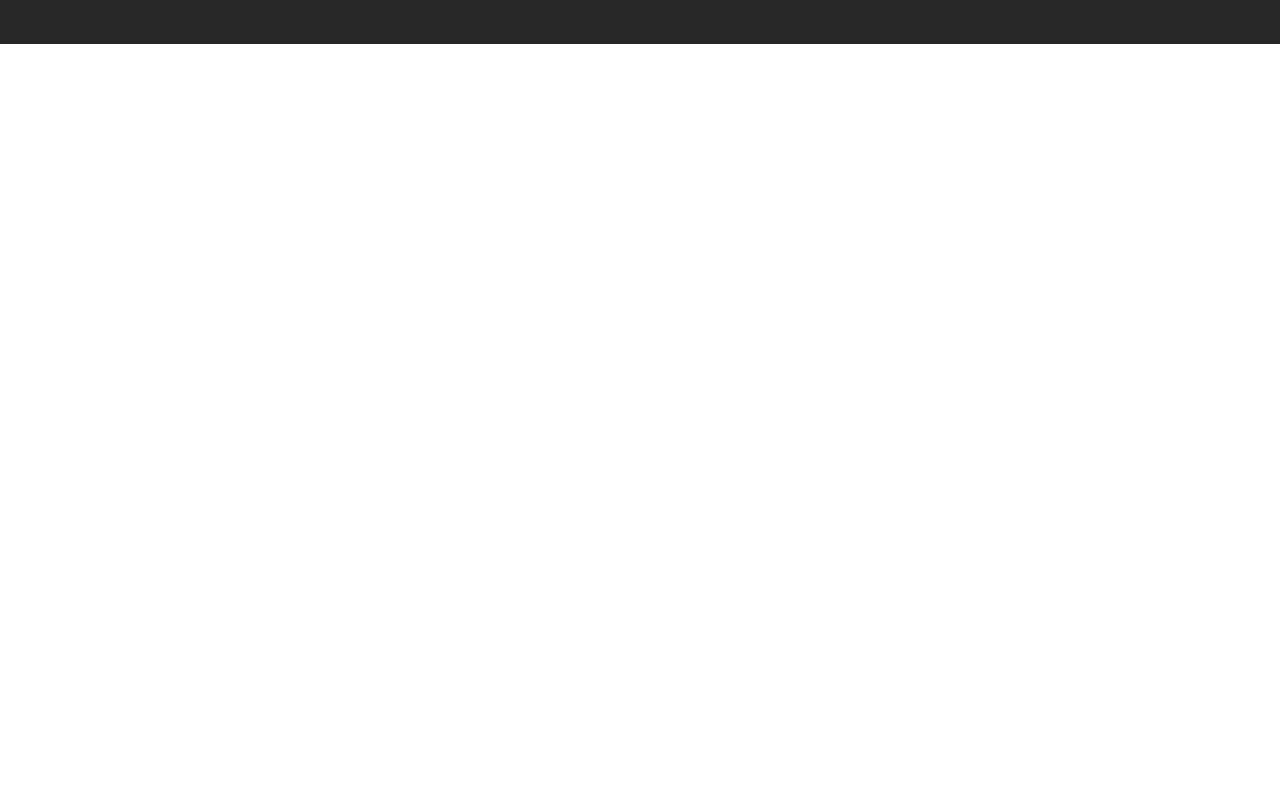
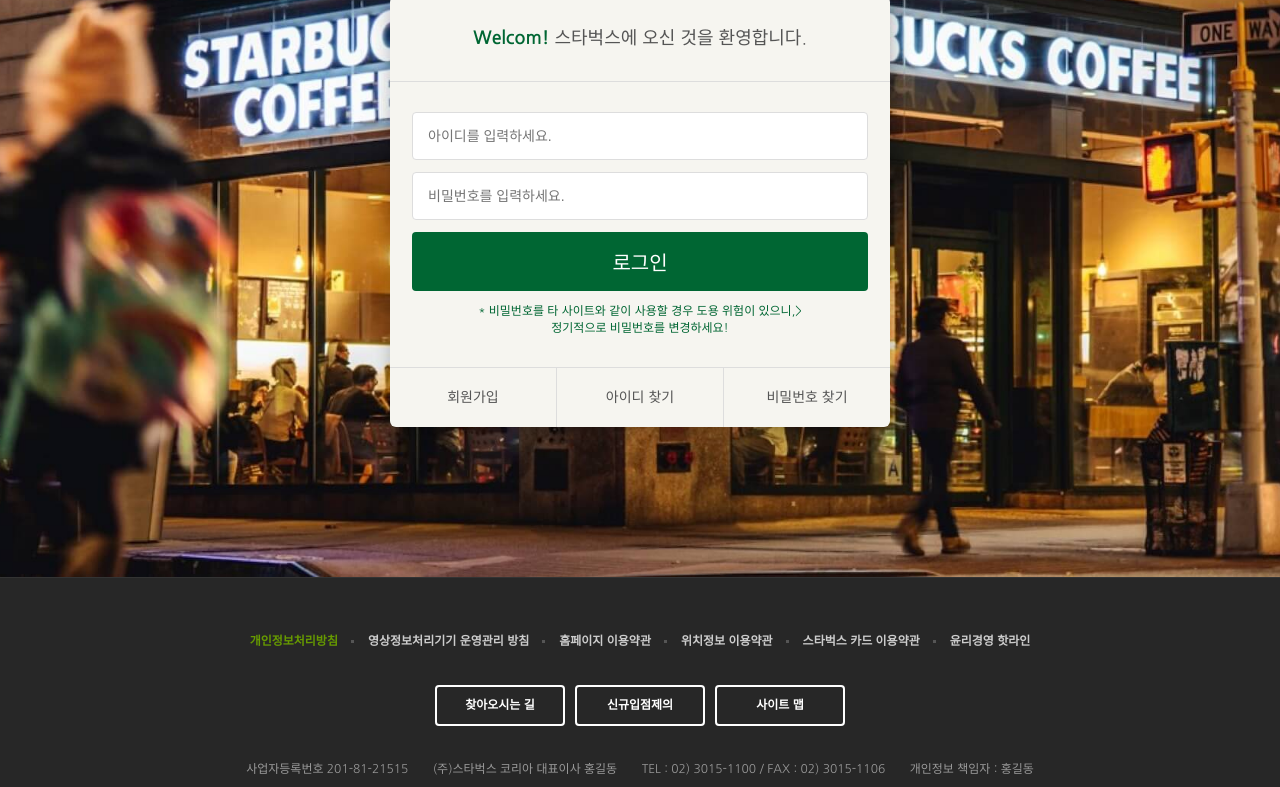
Before and after one commit to sohyeon918/starbucks, a plain HTML site: page signin/index.html in a window 1280 px wide. Shown: the part 290-1077 px from the top of the page. Before the commit the page ends 800 px from the top, so only its background shows below. Drawn offline with nearby package versions, Linux system fonts and the light colour scheme.

Commit message:
로그인 페이지 완성

```diff
--- /dev/null
+++ b/css/signin.css
@@ -0,0 +1,78 @@
+.signin {
+  margin-top: 120px;
+  padding: 100px 0 150px;
+  background-image: url("../images/signin_bg.jpg");
+  background-repeat: no-repeat;
+  background-position: center;
+  background-attachment: fixed;
+  background-size: cover;
+}
+.signin h1 {
+  color: #fff;
+  font-size: 30px;
+  font-weight: 700;
+  text-align: center;
+  margin-bottom: 24px;
+}
+.signin__card {
+  width: 500px;
+  margin:  0 auto;
+  border-radius: 6px;
+  background-color: #f6f5f0;
+  box-shadow: 2px 2px 20px rgba(0,0,0,.3);
+  color: #555;
+}
+.signin__card h2 {
+  padding: 30px;
+  font-size: 18px;
+  text-align: center;
+  border-bottom: 1px solid #ddd;
+}
+.signin__card h2 strong {
+  font-weight: 700;
+  color: #006633;
+}
+.signin__card form{
+  padding: 30px 22px;
+}
+.signin__card form input {
+  width: 100%;
+  margin-bottom: 12px;
+  padding: 15px;
+  border: 1px solid #ddd;
+  border-radius: 4px;
+  outline: none;
+  box-sizing: border-box;
+  font-size: 14px;
+}
+.signin__card form [type="submit"] {
+  background-color: #006633;
+  border: none;
+  color: #fff;
+  font-size: 20px;
+  cursor: pointer;
+}
+.signin__card form p {
+  font-size: 12px;
+  color: #006633;
+  text-align: center;
+}
+.signin__card .actions {
+  display: flex;
+  border-top: 1px solid #ddd;
+}
+.signin__card .actions a {
+  flex-grow: 1;
+  flex-basis: 0;
+  text-align: center;
+  padding: 20px;
+  color: #555;
+  font-size: 14px;
+  border-right: 1px solid #ddd;
+}
+.signin__card .actions a:last-child {
+  border-right: none;
+}
+.signin__card .actions a:hover {
+  text-decoration: underline;
+}
--- a/signin/index.html
+++ b/signin/index.html
@@ -36,6 +36,7 @@
   <link rel="stylesheet" href="https://fonts.googleapis.com/icon?family=Material+Icons" />
 
   <link rel="stylesheet" href="../css/common.css" />
+  <link rel="stylesheet" href="../css/signin.css" />
 
   <script defer src="../js/common.js"></script>
 </head>
@@ -373,7 +374,26 @@
   </header>
 
   <section class="signin">
-
+    <h1>로그인</h1>
+    <div class="signin__card">
+      <h2>
+        <strong>Welcom!</strong> 스타벅스에 오신 것을 환영합니다.
+      </h2>
+      <form>
+        <input type="text" placeholder="아이디를 입력하세요." />
+        <input type="password" placeholder="비밀번호를 입력하세요." />
+        <input type="submit" value="로그인" />
+        <p>
+          * 비밀번호를 타 사이트와 같이 사용할 경우 도용 위험이 있으니,><br />
+          정기적으로 비밀번호를 변경하세요!
+        </p>
+      </form>
+      <div class="actions">
+        <a href="javascript:void(0)">회원가입</a>
+        <a href="javascript:void(0)">아이디 찾기</a>
+        <a href="javascript:void(0)">비밀번호 찾기</a>
+      </div>
+    </div>
   </section>
 
   <!--FOOTER-->
```
